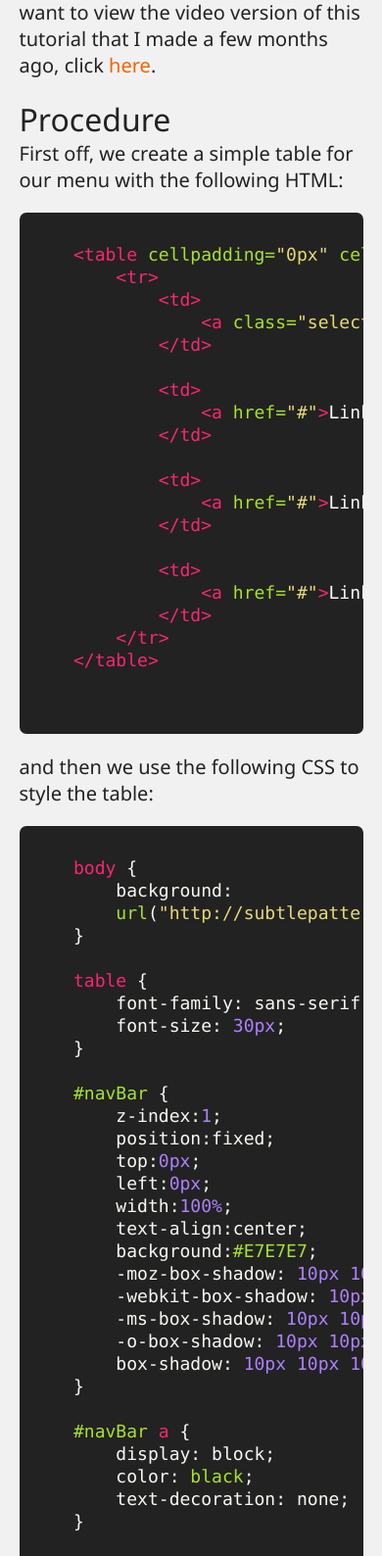
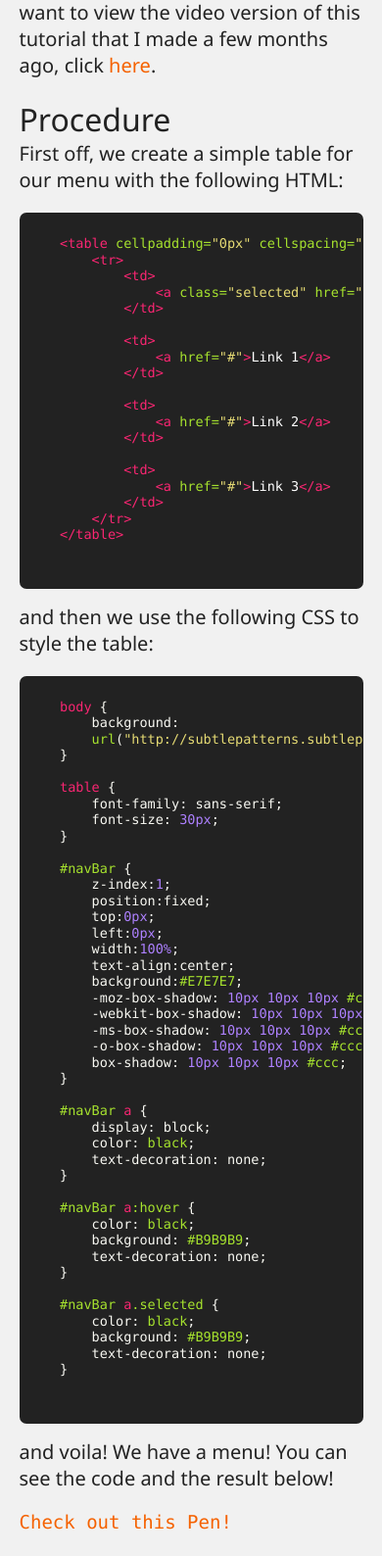
Before and after one commit to srikarg/srikarg.github.io, a Jekyll site: the page built from _posts/2013-03-23-css-table-menu.html, in a window 390 px wide, cut to the strip 615-2203 px from the top of the page. Shown: the whole strip at 98% size. Built offline with Jekyll 4.4.1, drawn with Linux system fonts in a browser that asks for light colours; nearby versions of some CDN libraries; Markdown is read by kramdown in place of the engine named in the settings; comment, search, counter and statistics services are not loaded.

Commit message:
.highlight resize.

```diff
--- a/css/style.css
+++ b/css/style.css
@@ -612,4 +612,9 @@
     .wrapper {
         padding: 0;
     }
+
+    .highlight {
+        font-size: 15px;
+        font-size: 1.5rem;
+    }
 }
```
